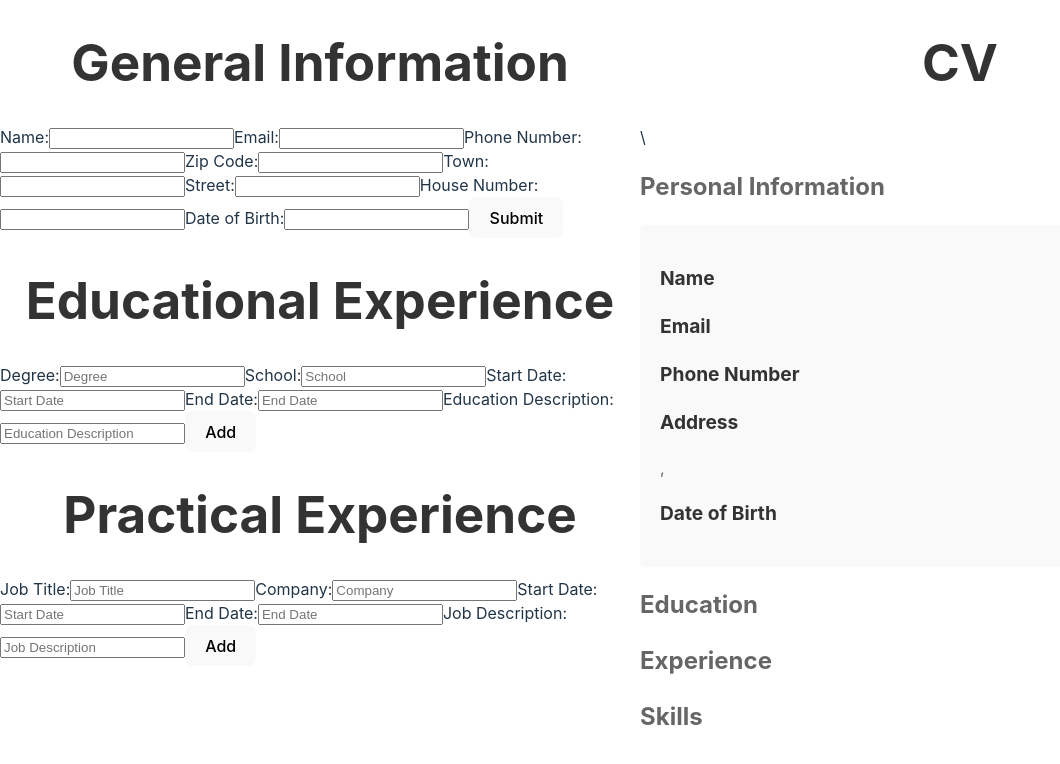
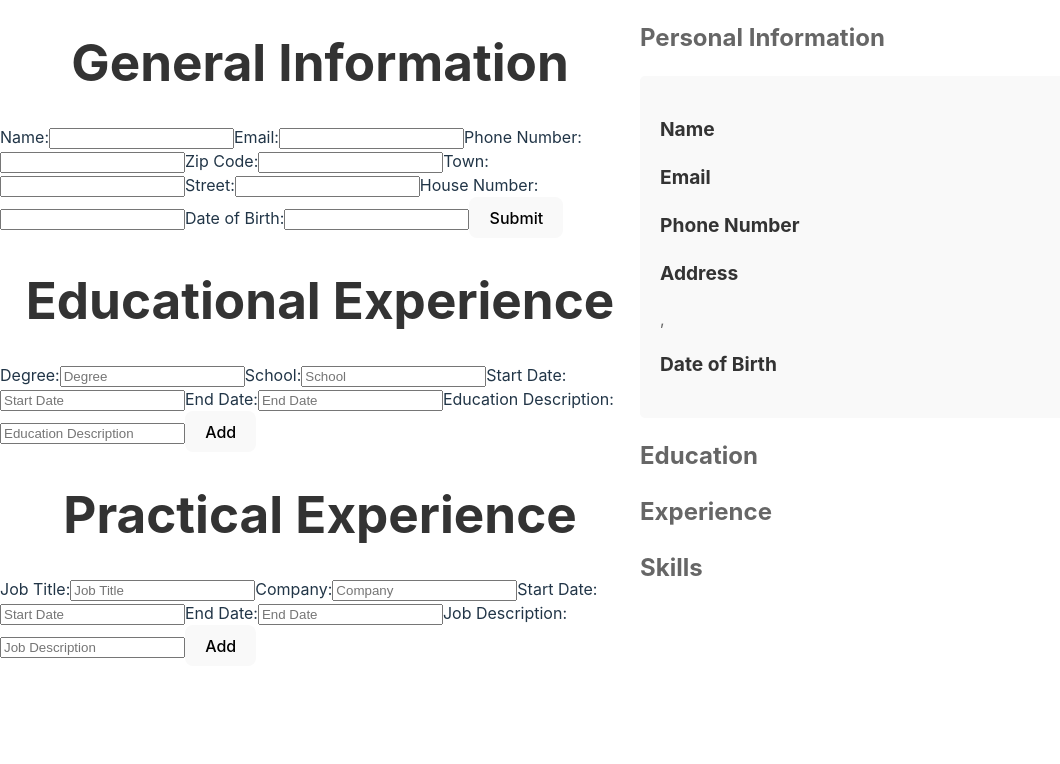
Before and after one commit to MadPaco/reactCV, a React (Vite) app in the folder CVProject/: page / in a window 1280 px wide. Shown: the top 764 px of the page, without its empty margins (0-1060 px from the left). Built offline with nearby package versions, Linux system fonts and the light colour scheme.

Commit message:
Remove heading from CV

```diff
--- a/CVProject/src/components/CV.jsx
+++ b/CVProject/src/components/CV.jsx
@@ -4,7 +4,6 @@ function CV({ generalInfo }){
 
   return (
     <div>
-      <h1>CV</h1>\
       <div>
         <h2>Personal Information</h2>
         <div id='GeneralInformation'>
```
Also changed, not shown: CVProject/src/styles/CV.css (indentation only).
